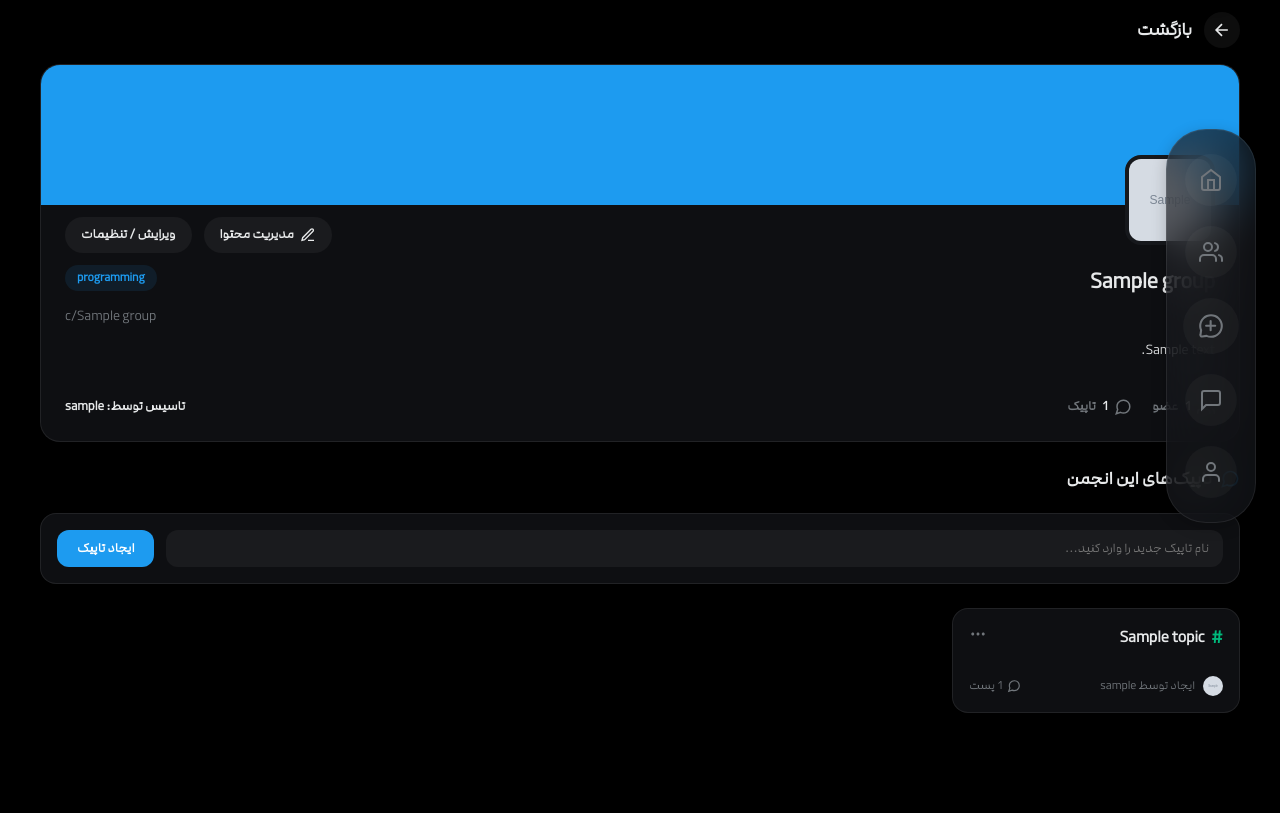
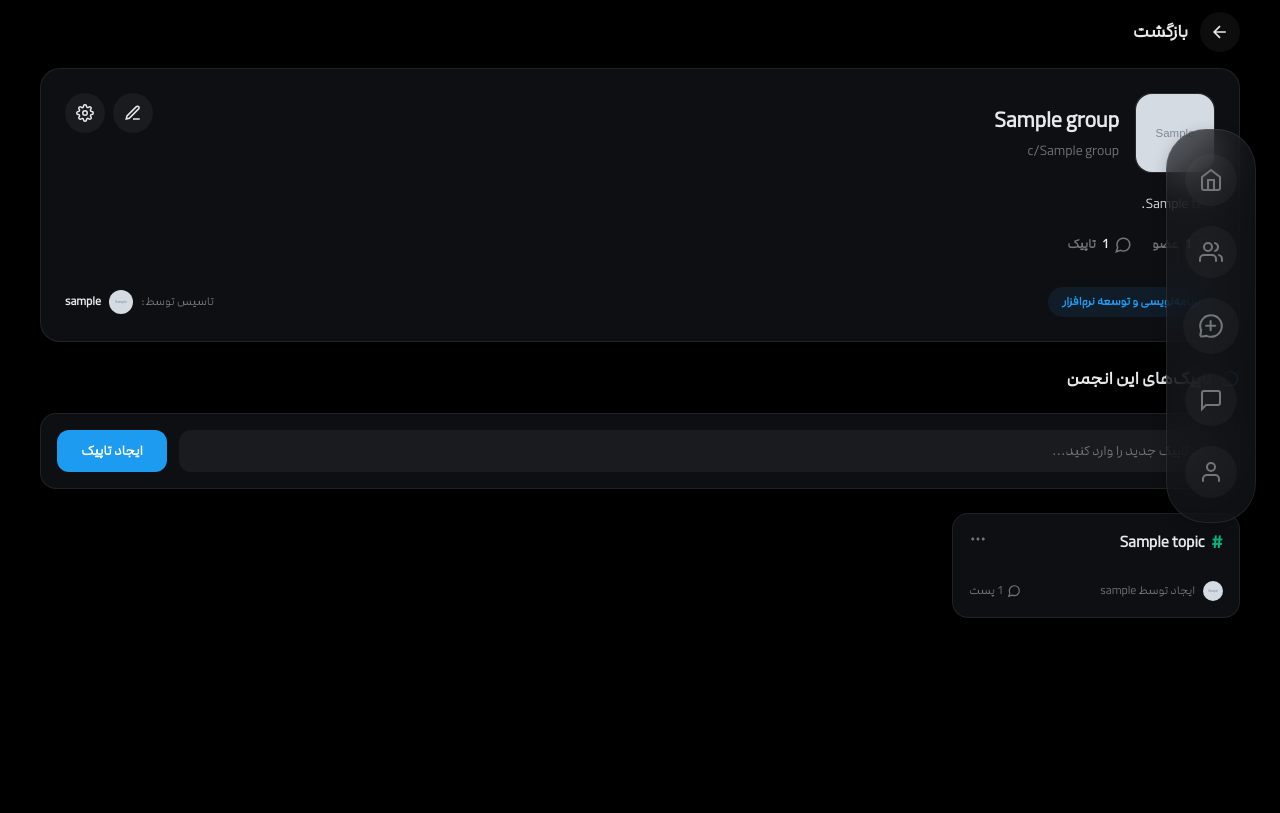
Before and after one commit to miladbasery/chapar, a Django app: page /groups/1/ in a window 1280 px wide. Shown: the part 74-887 px from the top of the page. After the commit the page ends 692 px from the top, so only its background shows below. Run offline with Django 5.2, Linux system fonts and the light colour scheme; a user stored in the database is signed in; tables that the repository leaves empty hold one stand-in row (values such as "Sample post"); grey boxes marked "Sample" are stand-in pictures.

Commit message:
make better ui in apps

```diff
--- a/templates/tweeter/group_detail.html
+++ b/templates/tweeter/group_detail.html
@@ -19,73 +19,41 @@
         overflow: hidden;
         backdrop-filter: blur(20px);
         -webkit-backdrop-filter: blur(20px);
-    }
-
-    .group-cover {
-        height: 140px;
-        background-color: var(--accent);
-        width: 100%;
+        padding: 24px;
         position: relative;
     }
 
-    .group-avatar-wrap {
-        position: absolute;
-        bottom: -40px;
-        right: 24px;
+    .group-header-top {
+        display: flex;
+        justify-content: space-between;
+        align-items: flex-start;
+        margin-bottom: 20px;
+    }
+
+    .group-identity {
+        display: flex;
+        align-items: center;
+        gap: 16px;
     }
 
     .group-avatar-img {
-        width: 90px;
-        height: 90px;
+        width: 80px;
+        height: 80px;
         border-radius: 16px;
-        border: 4px solid var(--bg-panel);
         object-fit: cover;
         background: var(--bg-panel);
+        border: 1px solid var(--glass-border);
         display: flex;
         align-items: center;
         justify-content: center;
         font-size: 32px;
+        flex-shrink: 0;
     }
 
-    .group-actions-bar {
+    .group-title-col {
         display: flex;
-        justify-content: flex-end;
-        padding: 12px 24px 0 24px;
-        min-height: 48px;
-        gap: 12px;
-    }
-
-    .btn-outline {
-        background: var(--input-bg);
-        color: var(--text-main);
-        border: 1px solid var(--border);
-        padding: 8px 16px;
-        border-radius: 9999px;
-        font-size: 13px;
-        font-weight: 700;
-        cursor: pointer;
-        transition: 0.2s;
-        text-decoration: none;
-        display: flex;
-        align-items: center;
-        gap: 6px;
-    }
-
-    .btn-outline:hover {
-        background: var(--icon-bg-hover);
-        border-color: var(--accent);
-        color: var(--accent);
-    }
-
-    .group-info-body {
-        padding: 12px 24px 24px 24px;
-    }
-
-    .group-title-row {
-        display: flex;
-        justify-content: space-between;
-        align-items: flex-start;
-        margin-bottom: 8px;
+        flex-direction: column;
+        gap: 4px;
     }
 
     .group-title-text {
@@ -99,8 +67,33 @@
         color: var(--text-muted);
         font-size: 14px;
         direction: ltr;
-        display: block;
-        margin-bottom: 12px;
+        text-align: right;
+    }
+
+    .group-actions-bar {
+        display: flex;
+        gap: 8px;
+    }
+
+    .btn-icon {
+        background: var(--input-bg);
+        color: var(--text-main);
+        border: 1px solid var(--border);
+        width: 40px;
+        height: 40px;
+        border-radius: 50%;
+        display: flex;
+        align-items: center;
+        justify-content: center;
+        cursor: pointer;
+        transition: 0.2s;
+        text-decoration: none;
+    }
+
+    .btn-icon:hover {
+        background: var(--icon-bg-hover);
+        color: var(--accent);
+        border-color: var(--accent);
     }
 
     .group-desc-text {
@@ -115,8 +108,7 @@
         display: flex;
         align-items: center;
         gap: 20px;
-        border-top: 1px solid var(--border);
-        padding-top: 16px;
+        margin-bottom: 16px;
     }
 
     .stat-badge {
@@ -131,6 +123,38 @@
     .stat-badge span {
         color: var(--text-main);
         font-weight: 800;
+    }
+
+    .group-footer-row {
+        display: flex;
+        justify-content: space-between;
+        align-items: center;
+        padding-top: 16px;
+        border-top: 1px solid var(--border);
+    }
+
+    .group-category {
+        background: rgba(29, 155, 240, 0.1);
+        color: var(--accent);
+        padding: 6px 14px;
+        border-radius: 9999px;
+        font-size: 12px;
+        font-weight: 700;
+    }
+
+    .group-founder {
+        display: flex;
+        align-items: center;
+        gap: 8px;
+        color: var(--text-muted);
+        font-size: 12px;
+    }
+
+    .group-founder img {
+        width: 24px;
+        height: 24px;
+        border-radius: 50%;
+        object-fit: cover;
     }
 
     .topics-grid {
@@ -214,12 +238,13 @@
         background: var(--input-bg);
         border: 1px solid var(--border);
         color: var(--text-main);
-        padding: 10px 14px;
+        padding: 12px 16px;
         border-radius: 12px;
-        font-size: 13px;
+        font-size: 14px;
         font-family: inherit;
         outline: none;
         transition: 0.2s;
+        box-sizing: border-box;
     }
 
     .form-control:focus {
@@ -230,80 +255,129 @@
         background: var(--accent);
         color: #fff;
         border: none;
-        padding: 10px 20px;
+        padding: 12px 24px;
         border-radius: 12px;
         font-weight: 700;
-        font-size: 13px;
+        font-size: 14px;
         cursor: pointer;
         font-family: inherit;
         transition: 0.2s;
+        width: 100%;
     }
 
     .btn-submit:hover {
         opacity: 0.9;
     }
 
-    .topic-actions {
+    .topic-actions-btn {
         position: absolute;
         top: 12px;
         left: 12px;
+        background: transparent;
+        border: none;
+        color: var(--text-muted);
+        padding: 4px;
+        border-radius: 50%;
+        cursor: pointer;
+        transition: 0.2s;
+        display: flex;
+        align-items: center;
+        justify-content: center;
         z-index: 10;
+    }
+
+    .topic-actions-btn:hover {
+        background: var(--icon-bg-hover);
+        color: var(--text-main);
+    }
+
+    .modal-overlay {
+        position: fixed;
+        top: 0; left: 0; right: 0; bottom: 0;
+        background: rgba(0, 0, 0, 0.7);
+        backdrop-filter: blur(4px);
+        display: none;
+        align-items: center;
+        justify-content: center;
+        z-index: 10000;
+    }
+
+    .modal-overlay.active {
+        display: flex;
+    }
+
+    .modal-content {
+        background: var(--glass-bg);
+        border: 1px solid var(--glass-border);
+        padding: 24px;
+        width: 100%;
+        box-sizing: border-box;
+        font-family: inherit;
+    }
+
+    @media (max-width: 991px) {
+        .modal-content {
+            position: absolute;
+            bottom: 0;
+            border-radius: 24px 24px 0 0;
+            animation: slideUp 0.3s ease forwards;
+        }
+        @keyframes slideUp {
+            from { transform: translateY(100%); }
+            to { transform: translateY(0); }
+        }
+    }
+
+    @media (min-width: 992px) {
+        .modal-content {
+            max-width: 450px;
+            border-radius: 20px;
+            animation: popIn 0.2s ease forwards;
+        }
+        @keyframes popIn {
+            from { transform: scale(0.9); opacity: 0; }
+            to { transform: scale(1); opacity: 1; }
+        }
     }
 </style>
 
 <div class="group-detail-wrapper">
     <div style="display: flex; align-items: center; gap: 12px; margin-bottom: -8px;">
-        <a href="javascript:history.back()" class="btn-outline" style="width: 36px; height: 36px; padding: 0; justify-content: center; border-radius: 50%;">
+        <a href="javascript:history.back()" class="btn-icon">
             <svg width="20" height="20" viewBox="0 0 24 24" fill="none" stroke="currentColor" stroke-width="2"><path d="M19 12H5M12 19l-7-7 7-7"/></svg>
         </a>
         <h2 style="font-size: 18px; margin: 0; color: var(--text-main); font-weight: 800;">بازگشت</h2>
     </div>
 
     <div class="group-header-card">
-        <div class="group-cover">
-            <div class="group-avatar-wrap">
+        <div class="group-header-top">
+            <div class="group-identity">
+                <div class="group-avatar-img">
                     {% if group.photo %}
-                    <img src="{{ group.photo.url }}" class="group-avatar-img">
+                        <img src="{{ group.photo.url }}" style="width: 100%; height: 100%; object-fit: cover; border-radius: inherit;">
                     {% else %}
-                    <div class="group-avatar-img">👥</div>
+                        👥
                     {% endif %}
+                </div>
+                <div class="group-title-col">
+                    <h1 class="group-title-text">{{ group.title }}</h1>
+                    <span class="group-handle-text">c/{{ group.name }}</span>
                 </div>
             </div>
 
             <div class="group-actions-bar">
                 {% if request.user == group.owner or request.user.is_staff %}
-                <a href="{% url 'group_moderation' group.pk %}" class="btn-outline">
-                    <svg width="16" height="16" viewBox="0 0 24 24" fill="none" stroke="currentColor" stroke-width="2"><path d="M12 20h9"></path><path d="M16.5 3.5a2.121 2.121 0 0 1 3 3L7 19l-4 1 1-4L16.5 3.5z"></path></svg>
-                    مدیریت محتوا
+                    <a href="{% url 'group_moderation' group.pk %}" class="btn-icon" title="مدیریت محتوا">
+                        <svg width="18" height="18" viewBox="0 0 24 24" fill="none" stroke="currentColor" stroke-width="2"><path d="M12 20h9"></path><path d="M16.5 3.5a2.121 2.121 0 0 1 3 3L7 19l-4 1 1-4L16.5 3.5z"></path></svg>
                     </a>
 
-                <details style="position: relative;" onclick="event.stopPropagation()">
-                    <summary class="btn-outline" style="list-style: none;">ویرایش / تنظیمات</summary>
-                    <div class="dropdown-menu" style="right: auto; left: 0; min-width: 280px; padding: 16px; border-radius: 16px; background: var(--glass-bg);">
-                        <form action="{% url 'group_edit' group.pk %}" method="post" enctype="multipart/form-data" style="display: flex; flex-direction: column; gap: 12px; margin-bottom: 16px;">
-                            {% csrf_token %}
-                            <input type="text" name="title" class="form-control" value="{{ group.title }}" required>
-                            <input type="text" name="name" class="form-control" value="{{ group.name }}" required dir="ltr">
-                            <input type="text" name="category" class="form-control" value="{{ group.category }}" required>
-                            <textarea name="description" class="form-control" rows="3">{{ group.description }}</textarea>
-                            <input type="file" name="photo" accept="image/*" class="form-control" style="padding: 7px 12px;">
-                            <button type="submit" class="btn-submit" style="width: 100%;">ذخیره تغییرات</button>
-                        </form>
-                        <form action="{% url 'group_delete' group.pk %}" method="post" onsubmit="return confirm('آیا از حذف کامل این انجمن مطمئن هستید؟');">
-                            {% csrf_token %}
-                            <button type="submit" class="btn-submit" style="width: 100%; background: var(--danger);">حذف انجمن</button>
-                        </form>
-                    </div>
-                </details>
+                    <button class="btn-icon" onclick="document.getElementById('editGroupModal').classList.add('active')" title="تنظیمات انجمن">
+                        <svg width="18" height="18" viewBox="0 0 24 24" fill="none" stroke="currentColor" stroke-width="2" stroke-linecap="round" stroke-linejoin="round"><circle cx="12" cy="12" r="3"></circle><path d="M19.4 15a1.65 1.65 0 0 0 .33 1.82l.06.06a2 2 0 0 1 0 2.83 2 2 0 0 1-2.83 0l-.06-.06a1.65 1.65 0 0 0-1.82-.33 1.65 1.65 0 0 0-1 1.51V21a2 2 0 0 1-2 2 2 2 0 0 1-2-2v-.09A1.65 1.65 0 0 0 9 19.4a1.65 1.65 0 0 0-1.82.33l-.06.06a2 2 0 0 1-2.83 0 2 2 0 0 1 0-2.83l.06-.06a1.65 1.65 0 0 0 .33-1.82 1.65 1.65 0 0 0-1.51-1H3a2 2 0 0 1-2-2 2 2 0 0 1 2-2h.09A1.65 1.65 0 0 0 4.6 9a1.65 1.65 0 0 0-.33-1.82l-.06-.06a2 2 0 0 1 0-2.83 2 2 0 0 1 2.83 0l.06.06a1.65 1.65 0 0 0 1.82.33H9a1.65 1.65 0 0 0 1-1.51V3a2 2 0 0 1 2-2 2 2 0 0 1 2 2v.09a1.65 1.65 0 0 0 1 1.51 1.65 1.65 0 0 0 1.82-.33l.06-.06a2 2 0 0 1 2.83 0 2 2 0 0 1 0 2.83l-.06.06a1.65 1.65 0 0 0-.33 1.82V9a1.65 1.65 0 0 0 1.51 1H21a2 2 0 0 1 2 2 2 2 0 0 1-2 2h-.09a1.65 1.65 0 0 0-1.51 1z"></path></svg>
+                    </button>
                 {% endif %}
             </div>
+        </div>
 
-        <div class="group-info-body">
-            <div class="group-title-row">
-                <h1 class="group-title-text">{{ group.title }}</h1>
-                <span class="group-category" style="background: rgba(29, 155, 240, 0.1); color: var(--accent); padding: 4px 12px; border-radius: 9999px; font-size: 12px; font-weight: 700;">{{ group.category }}</span>
-            </div>
-            <span class="group-handle-text">c/{{ group.name }}</span>
         <div class="group-desc-text">{{ group.description }}</div>
 
         <div class="group-stats-row">
@@ -315,9 +389,14 @@
                 <svg width="18" height="18" viewBox="0 0 24 24" fill="none" stroke="currentColor" stroke-width="2"><path d="M21 11.5a8.38 8.38 0 0 1-.9 3.8 8.5 8.5 0 0 1-7.6 4.7 8.38 8.38 0 0 1-3.8-.9L3 21l1.9-5.7a8.38 8.38 0 0 1-.9-3.8 8.5 8.5 0 0 1 4.7-7.6 8.38 8.38 0 0 1 3.8-.9h.5a8.48 8.48 0 0 1 8 8v.5z"/></svg>
                 <span>{{ group.topics.count }}</span> تاپیک
             </div>
-                <div class="stat-badge" style="margin-right: auto; color: var(--text-main);">
-                    تاسیس توسط: {{ group.owner.username }}
         </div>
+
+        <div class="group-footer-row">
+            <div class="group-category">{{ group.get_category_display|default:group.category }}</div>
+            <div class="group-founder">
+                تاسیس توسط:
+                <img src="{% if group.owner.profile.photo %}{{ group.owner.profile.photo.url }}{% else %}/static/img/default-avatar.png{% endif %}">
+                <span style="color: var(--text-main); font-weight: 700;">{{ group.owner.username }}</span>
             </div>
         </div>
     </div>
@@ -333,7 +412,7 @@
             <form action="{% url 'topic_create' group.pk %}" method="post" style="display: flex; gap: 12px; width: 100%;">
                 {% csrf_token %}
                 <input type="text" name="name" class="form-control" placeholder="نام تاپیک جدید را وارد کنید..." required>
-                <button type="submit" class="btn-submit">ایجاد تاپیک</button>
+                <button type="submit" class="btn-submit" style="width: auto;">ایجاد تاپیک</button>
             </form>
         </div>
         {% endif %}
@@ -344,22 +423,9 @@
                     <div class="topic-title"><span>#</span> {{ topic.name }}</div>
 
                     {% if request.user == group.owner or request.user.is_staff %}
-                    <details class="topic-actions" onclick="event.stopPropagation()">
-                        <summary style="list-style: none; cursor: pointer; color: var(--text-muted); padding: 4px; border-radius: 50%; outline: none;">
+                        <button class="topic-actions-btn" onclick="openTopicEditModal(event, '{{ topic.pk }}', '{{ topic.name }}')" title="ویرایش تاپیک">
                             <svg viewBox="0 0 24 24" width="18" height="18" fill="currentColor"><path d="M3 12c0-1.1.9-2 2-2s2 .9 2 2-.9 2-2 2-2-.9-2-2zm9 2c1.1 0 2-.9 2-2s-.9-2-2-2-2 .9-2 2 .9 2 2 2zm7 0c1.1 0 2-.9 2-2s-.9-2-2-2-2 .9-2 2 .9 2 2 2z"></path></svg>
-                        </summary>
-                        <div class="dropdown-menu" style="right: 0; left: auto; padding: 12px;">
-                            <form action="{% url 'topic_edit' topic.pk %}" method="post" style="margin-bottom: 8px;">
-                                {% csrf_token %}
-                                <input type="text" name="name" class="form-control" value="{{ topic.name }}" required style="margin-bottom: 8px;">
-                                <button type="submit" class="btn-submit" style="width: 100%; padding: 8px;">ویرایش نام</button>
-                            </form>
-                            <form action="{% url 'topic_delete' topic.pk %}" method="post" onsubmit="return confirm('با حذف این تاپیک تمام پست‌های آن حذف خواهند شد. ادامه می‌دهید؟');">
-                                {% csrf_token %}
-                                <button type="submit" class="btn-submit" style="width: 100%; padding: 8px; background: var(--danger);">حذف تاپیک</button>
-                            </form>
-                        </div>
-                    </details>
+                        </button>
                     {% endif %}
 
                     <div class="topic-meta">
@@ -379,4 +445,76 @@
         </div>
     </div>
 </div>
+
+{% if request.user == group.owner or request.user.is_staff %}
+<div id="editGroupModal" class="modal-overlay" onclick="if(event.target === this) this.classList.remove('active')">
+    <div class="modal-content">
+        <div style="display:flex; justify-content:space-between; align-items:center; margin-bottom:20px; padding-bottom:15px; border-bottom:1px solid var(--border);">
+            <h3 style="margin:0; font-size:18px; color:var(--text-main); font-weight:800;">تنظیمات انجمن</h3>
+            <button type="button" onclick="document.getElementById('editGroupModal').classList.remove('active')" style="background:none; border:none; color:var(--text-muted); font-size:24px; cursor:pointer; padding:0; line-height:1;">&times;</button>
+        </div>
+        <form action="{% url 'group_edit' group.pk %}" method="post" enctype="multipart/form-data" style="display: flex; flex-direction: column; gap: 16px; margin-bottom: 24px;">
+            {% csrf_token %}
+            <div style="display: flex; flex-direction: column; gap: 12px;">
+                <input type="text" name="title" class="form-control" value="{{ group.title }}" placeholder="عنوان انجمن" required>
+                <input type="text" name="name" class="form-control" value="{{ group.name }}" placeholder="شناسه یکتا" required dir="ltr">
+            </div>
+
+            <input type="text" name="category" class="form-control" value="{{ group.category }}" placeholder="دسته‌بندی" required>
+            <textarea name="description" class="form-control" placeholder="توضیحات انجمن..." rows="3">{{ group.description }}</textarea>
+
+            <div style="background: var(--input-bg); border: 1px dashed var(--border); border-radius: 12px; padding: 12px 16px; display: flex; align-items: center; gap: 12px; position: relative;">
+                <input type="file" name="photo" accept="image/*" style="position: absolute; top:0; left:0; width:100%; height:100%; opacity:0; cursor:pointer;" onchange="document.getElementById('edit-photo-name').textContent = this.files[0] ? this.files[0].name : 'تغییر تصویر انجمن'">
+                <div style="width: 36px; height: 36px; border-radius: 8px; background: rgba(29, 155, 240, 0.1); color: var(--accent); display: flex; align-items: center; justify-content: center; flex-shrink: 0;">
+                    <svg width="20" height="20" viewBox="0 0 24 24" fill="none" stroke="currentColor" stroke-width="2"><rect x="3" y="3" width="18" height="18" rx="2" ry="2"/><circle cx="8.5" cy="8.5" r="1.5"/><polyline points="21 15 16 10 5 21"/></svg>
+                </div>
+                <div style="display: flex; flex-direction: column; gap: 2px;">
+                    <span id="edit-photo-name" style="font-size: 13px; font-weight: 700; color: var(--text-main);">تغییر تصویر انجمن</span>
+                    <span style="font-size: 11px; color: var(--text-muted);">اختیاری (حداکثر ۲ مگابایت)</span>
+                </div>
+            </div>
+
+            <button type="submit" class="btn-submit">ذخیره تغییرات</button>
+        </form>
+
+        <form action="{% url 'group_delete' group.pk %}" method="post" onsubmit="return confirm('آیا از حذف کامل این انجمن مطمئن هستید؟ تمام داده‌ها پاک خواهند شد.');">
+            {% csrf_token %}
+            <button type="submit" class="btn-submit" style="background: var(--danger);">حذف کامل انجمن</button>
+        </form>
+    </div>
+</div>
+
+<div id="editTopicModal" class="modal-overlay" onclick="if(event.target === this) this.classList.remove('active')">
+    <div class="modal-content">
+        <div style="display:flex; justify-content:space-between; align-items:center; margin-bottom:20px; padding-bottom:15px; border-bottom:1px solid var(--border);">
+            <h3 style="margin:0; font-size:18px; color:var(--text-main); font-weight:800;">ویرایش تاپیک</h3>
+            <button type="button" onclick="document.getElementById('editTopicModal').classList.remove('active')" style="background:none; border:none; color:var(--text-muted); font-size:24px; cursor:pointer; padding:0; line-height:1;">&times;</button>
+        </div>
+
+        <form id="editTopicForm" method="post" style="display: flex; flex-direction: column; gap: 16px; margin-bottom: 24px;">
+            {% csrf_token %}
+            <input type="text" id="editTopicName" name="name" class="form-control" required>
+            <button type="submit" class="btn-submit">ذخیره تغییرات</button>
+        </form>
+
+        <form id="deleteTopicForm" method="post" onsubmit="return confirm('با حذف این تاپیک تمام پست‌های آن نیز حذف خواهند شد. مطمئن هستید؟');">
+            {% csrf_token %}
+            <button type="submit" class="btn-submit" style="background: var(--danger);">حذف تاپیک</button>
+        </form>
+    </div>
+</div>
+
+<script>
+    function openTopicEditModal(event, topicId, topicName) {
+        event.preventDefault();
+        event.stopPropagation();
+
+        document.getElementById('editTopicName').value = topicName;
+        document.getElementById('editTopicForm').action = '/tweeter/topic/' + topicId + '/edit/';
+        document.getElementById('deleteTopicForm').action = '/tweeter/topic/' + topicId + '/delete/';
+
+        document.getElementById('editTopicModal').classList.add('active');
+    }
+</script>
+{% endif %}
 {% endblock %}
```
Lines whose indentation alone changed are shown as unchanged.
